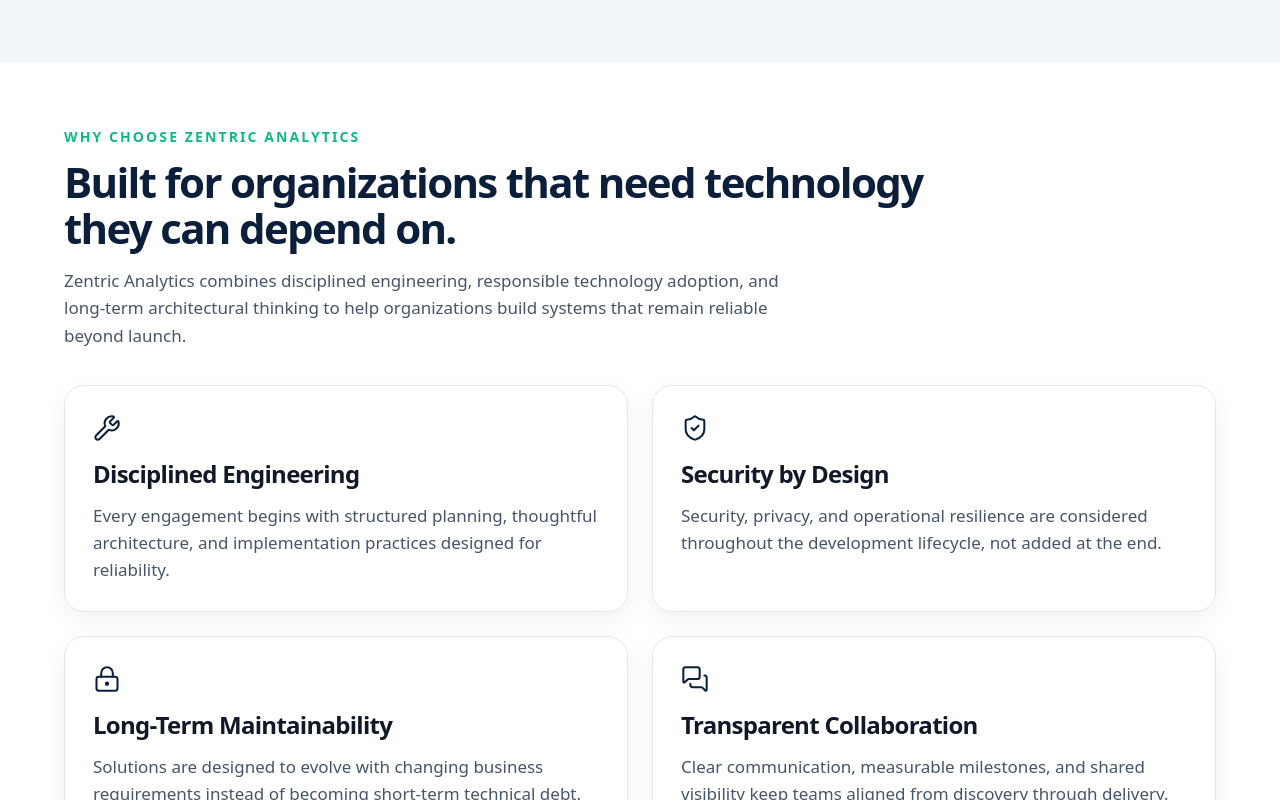
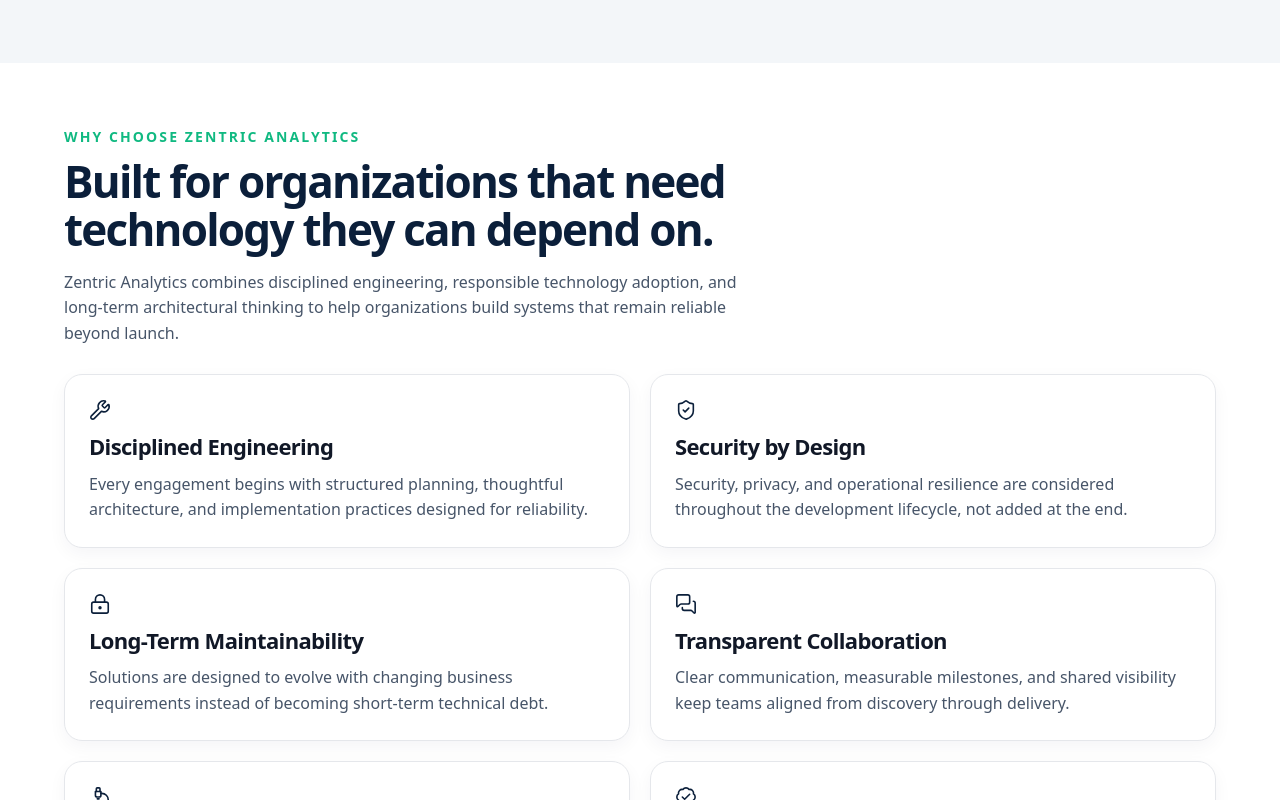
Before and after one commit to Zentric-Analytics/Zentricanalytics.com, a Next.js app: page / in a window 1280 px wide. Shown: the part 2160-2960 px from the top of the page. Built offline with nearby package versions, Linux system fonts and the light colour scheme.

Commit message:
Resize why choose section

```diff
--- a/src/app/globals.css
+++ b/src/app/globals.css
@@ -199,3 +199,10 @@ html{scroll-padding-top:82px}
 @media (prefers-reduced-motion:reduce){
   .industry-card{animation:none;opacity:1;transform:none;transition:none}
 }
+
+.why-choose-section .why-choose-header{max-width:52rem}
+.why-choose-section .why-choose-header>p:first-child{margin-bottom:10px}
+.why-choose-section .why-choose-header>h2{max-width:50rem;font-size:clamp(2rem,4vw,2.75rem);line-height:1.1;font-weight:700}
+.why-choose-section .why-choose-header>h2+p{margin-top:16px;max-width:44rem;font-size:1rem;line-height:1.6;font-weight:400}
+.why-choose-section .trust-principle-card{min-height:0;border-radius:18px;padding:24px;box-shadow:0 6px 18px rgba(11,31,58,.045)}
+.why-choose-section .trust-principle-card:hover,.why-choose-section .trust-principle-card:focus-visible{box-shadow:0 12px 28px rgba(11,31,58,.08)}
--- a/src/app/page.tsx
+++ b/src/app/page.tsx
@@ -313,27 +313,28 @@ export default function Home() {
         </div>
       </section>
 
-      <section className="bg-white px-4 py-10 sm:px-6 sm:py-14 lg:py-16" aria-labelledby="why-choose-heading">
+      <section className="why-choose-section bg-white px-4 py-10 sm:px-6 sm:py-[52px] lg:py-16" aria-labelledby="why-choose-heading">
         <div className="mx-auto max-w-6xl">
           <SectionHeader
             eyebrow="WHY CHOOSE ZENTRIC ANALYTICS"
             heading="Built for organizations that need technology they can depend on."
             headingId="why-choose-heading"
             description="Zentric Analytics combines disciplined engineering, responsible technology adoption, and long-term architectural thinking to help organizations build systems that remain reliable beyond launch."
+            className="why-choose-header"
           />
 
-          <div className="mt-8 grid items-stretch gap-4 md:grid-cols-2 sm:gap-5 lg:mt-9 lg:gap-6">
+          <div className="mt-7 grid items-stretch gap-5 md:grid-cols-2">
             {trustPrinciples.map((principle) => (
               <DesignSystemCard className="trust-principle-card" interactive key={principle.number} variant="standard">
                 <principle.Icon
                   aria-hidden="true"
-                  className="size-6 shrink-0 text-[#0B1F3A] transition-colors duration-200 ease-out group-hover:text-[#10B981] sm:size-7"
+                  className="size-5 shrink-0 text-[#0B1F3A] transition-colors duration-200 ease-out group-hover:text-[#10B981] sm:size-[22px]"
                   strokeWidth={1.75}
                 />
-                <h3 className="mt-4 max-w-[34rem] text-[1.375rem] font-bold leading-[1.2] tracking-[-0.03em] text-[#111827] sm:text-2xl">
+                <h3 className="mt-3 max-w-[34rem] text-[1.25rem] font-bold leading-[1.2] tracking-[-0.03em] text-[#111827] sm:text-[1.375rem]">
                   {principle.title}
                 </h3>
-                <p className="mt-3 max-w-[36rem] text-base leading-[1.6] text-[#475569] sm:text-[1.0625rem]">
+                <p className="mt-3 max-w-[36rem] text-base leading-[1.6] text-[#475569]">
                   {principle.description}
                 </p>
               </DesignSystemCard>
```
